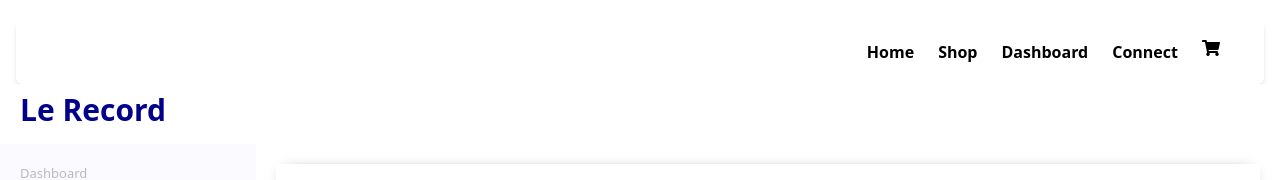
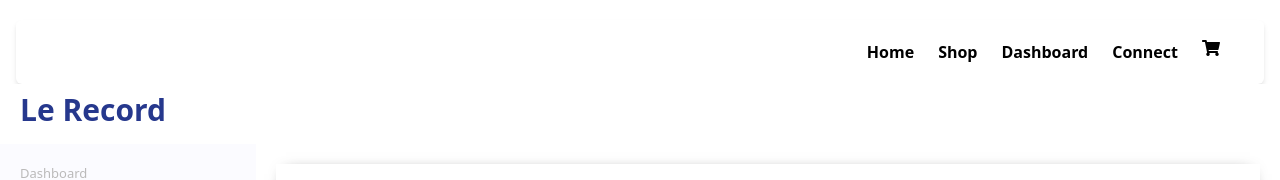
Before and after one commit to GhassenBoughzala/LeRecord-Ste, a React (Create React App) app in the folder client-admin/: page /dashboard/admin in a window 1280 px wide. Shown: the top 180 px of the page. Built offline with nearby package versions, Linux system fonts and the light colour scheme; no server answers.

Commit message:
Update Topbar in DsAdmin

```diff
--- a/client-admin/src/components/topbar/topbar.css
+++ b/client-admin/src/components/topbar/topbar.css
@@ -18,7 +18,7 @@
 .logo {
   font-weight: bold;
   font-size: 30px;
-  color: darkblue;
+  color: #26388d;
   cursor: pointer;
 }
 
```
